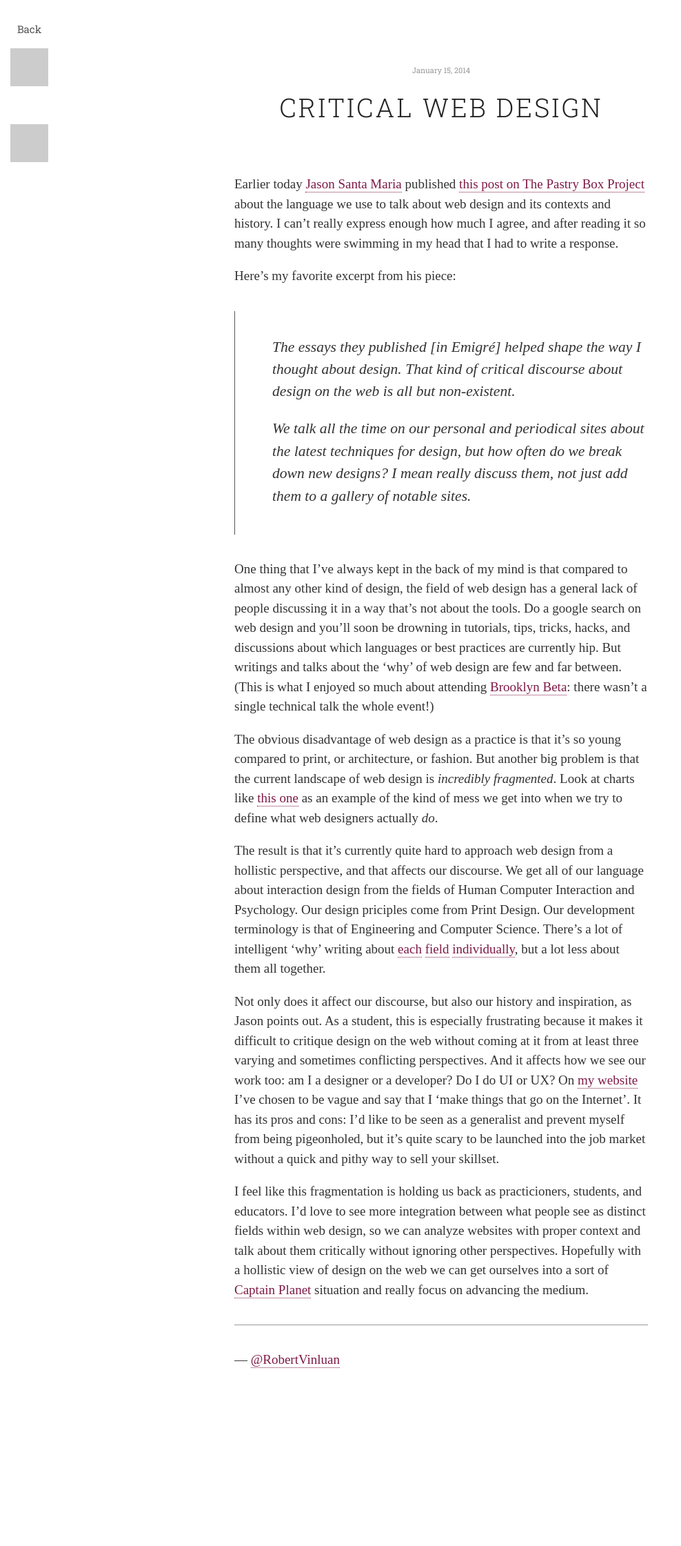
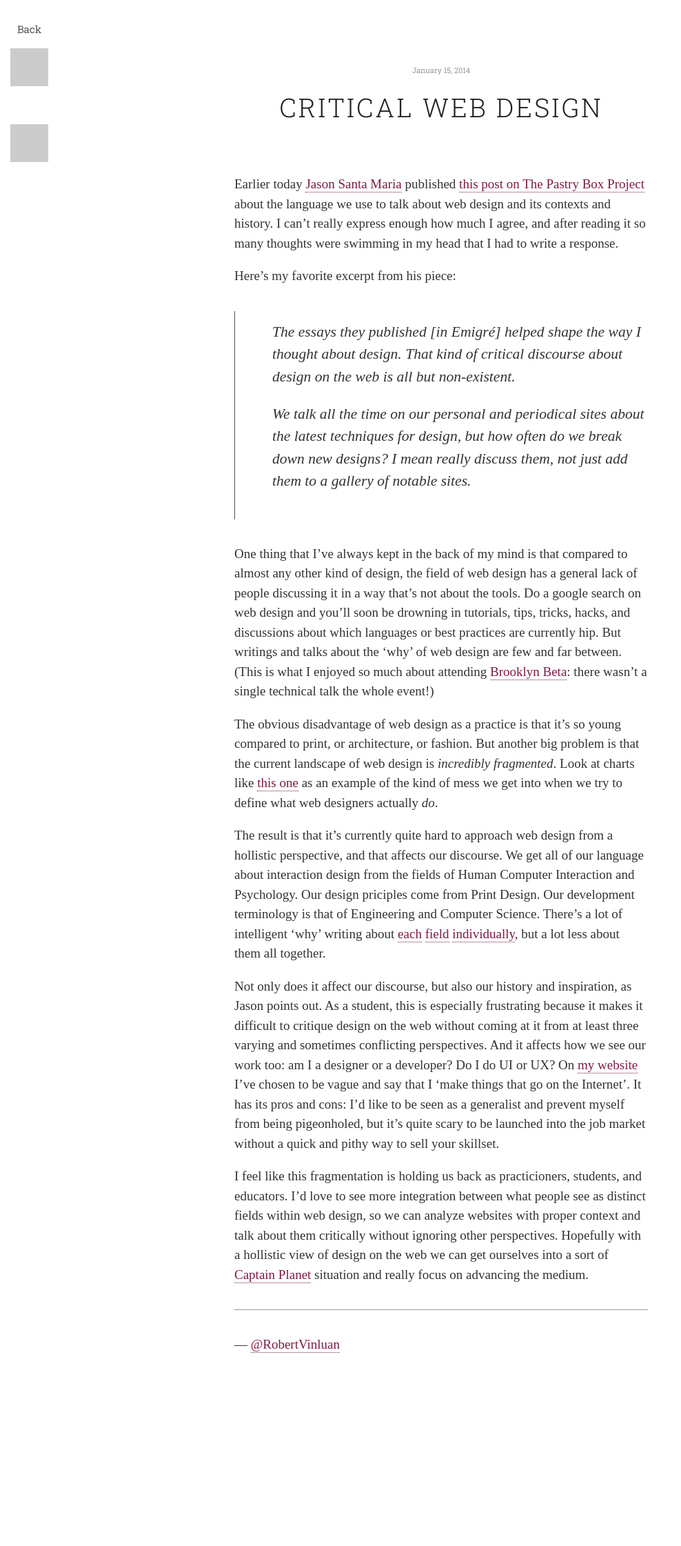
Before and after one commit to rvinluan/rvinluan.github.io, a Jekyll site: the page built from _posts/2014-01-15-criticalwebdesignmd.md, in a window 1280 px wide. Shown: the whole page at 69% size, without its empty margins (0-988 px from the left). Built offline with Jekyll 4.4.1, drawn with Linux system fonts in a browser that asks for light colours; nearby versions of some CDN libraries; some web fonts are replaced; after the commit the page ends 2219 px from its top, so only the background shows below that.

Commit message:
Update single.css

```diff
--- a/css/single.css
+++ b/css/single.css
@@ -166,6 +166,10 @@ body {
 	margin: 1em 0;
 }
 
+#main blockquote p:first-child {
+	margin-top: 0;
+}
+
 #main figcaption {
 	font: 400 italic 0.9em/0.9 "Linux Libertine";
 	margin-bottom: 1.2em;
```
